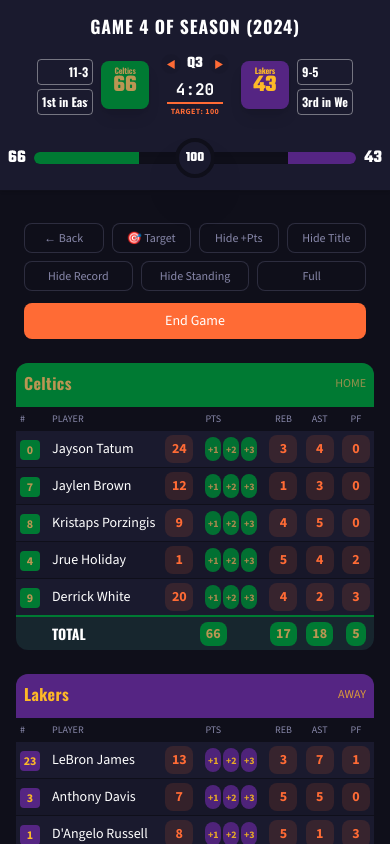
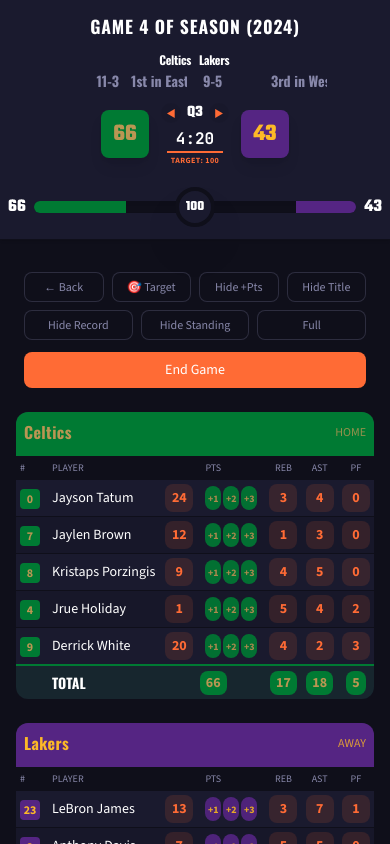
Before and after one commit to grayhaven7/scorebug, a React (Vite) app: page / in a window 390 px wide. Both pictures are taken after a click on the button "Resume Game". Shown: the top 844 px of the page. Built offline with nearby package versions, Linux system fonts and the light colour scheme.

Commit message:
Enhance TargetScoreBar component with dynamic max percentage calculation based on container size, improve GamePage layout for team names and scores, and update input styling for better consistency. Add new refs for responsive design adjustments.

```diff
--- a/src/pages/GamePage.tsx
+++ b/src/pages/GamePage.tsx
@@ -306,25 +306,32 @@
         </div>
       )}
 
-      <div className="flex items-center justify-between py-2 sm:py-4 md:py-8 gap-2">
-        {/* Home Team Score */}
-        <div className="flex items-center gap-2 sm:gap-4 md:gap-8 flex-1 justify-end min-w-0">
-          <div className="hidden sm:flex flex-col items-end text-right max-w-[140px] md:max-w-xs">
-            <p className="text-xs md:text-base font-semibold tracking-wider opacity-80 text-right" style={{ color: currentTheme.textSecondary }}>
-              HOME
+      <div className="flex flex-col items-center py-2 sm:py-4 md:py-8 gap-2">
+        {/* Team Names Row */}
+        <div className="flex items-center justify-between w-full gap-2 sm:gap-4 md:gap-8">
+          {/* Home Team Name */}
+          <div className="flex-1 flex flex-col items-end text-right min-w-0">
+            <p
+              className="text-xs xs:text-sm sm:text-base md:text-lg font-bold tracking-tight leading-tight"
+              style={{
+                fontFamily: currentTheme.headerFont,
+                color: currentTheme.textColor
+              }}
+              title={homeTeam.teamName}
+            >
+              {homeTeam.teamName}
             </p>
             {settings.scoreboardConfig.showRecord || settings.scoreboardConfig.showStanding ? (
-              <div className="flex gap-1 mt-1 justify-end">
+              <div className="flex gap-1 mt-0.5 justify-end">
                 {settings.scoreboardConfig.showRecord && (
                   <input
                     type="text"
                     placeholder="Record"
                     value={homeTeam.record || ''}
                     onChange={(e) => updateTeamDetails('home', 'record', e.target.value)}
-                    className="w-16 md:w-20 px-1 py-0.5 text-xs md:text-sm rounded border bg-transparent focus:outline-none text-right font-bold"
+                    className="w-16 md:w-20 px-1 py-0.5 text-sm md:text-base rounded border-0 bg-transparent focus:outline-none text-right font-bold"
                     style={{
-                      borderColor: 'rgba(255, 255, 255, 0.4)',
-                      color: '#ffffff',
+                      color: currentTheme.textSecondary,
                       fontFamily: currentTheme.headerFont
                     }}
                   />
@@ -335,10 +342,9 @@
                     placeholder="Standing"
                     value={homeTeam.standing || ''}
                     onChange={(e) => updateTeamDetails('home', 'standing', e.target.value)}
-                    className="w-16 md:w-20 px-1 py-0.5 text-xs md:text-sm rounded border bg-transparent focus:outline-none text-right font-bold"
+                    className="w-16 md:w-20 px-1 py-0.5 text-sm md:text-base rounded border-0 bg-transparent focus:outline-none text-right font-bold"
                     style={{
-                      borderColor: 'rgba(255, 255, 255, 0.4)',
-                      color: '#ffffff',
+                      color: currentTheme.textSecondary,
                       fontFamily: currentTheme.headerFont
                     }}
                   />
@@ -346,20 +352,36 @@
               </div>
             ) : null}
           </div>
-          {/* Mobile Team Name */}
-          <div className="sm:hidden min-w-0 shrink flex flex-col items-end">
-            {(settings.scoreboardConfig.showRecord || settings.scoreboardConfig.showStanding) && (
-              <div className="flex gap-1 mt-1 justify-end flex-col xs:flex-row items-end">
+
+          {/* Center spacer - matches quarter/timer width below */}
+          {(settings.scoreboardConfig.showQuarter || settings.scoreboardConfig.showTimer) ? (
+            <div className="hidden sm:flex flex-col items-center mx-1 xs:mx-2 sm:mx-4 md:mx-8 shrink-0 min-w-[60px] sm:min-w-[80px] md:min-w-[120px]">
+            </div>
+          ) : null}
+
+          {/* Away Team Name */}
+          <div className="flex-1 flex flex-col items-start text-left min-w-0">
+            <p
+              className="text-xs xs:text-sm sm:text-base md:text-lg font-bold tracking-tight leading-tight"
+              style={{
+                fontFamily: currentTheme.headerFont,
+                color: currentTheme.textColor
+              }}
+              title={awayTeam.teamName}
+            >
+              {awayTeam.teamName}
+            </p>
+            {settings.scoreboardConfig.showRecord || settings.scoreboardConfig.showStanding ? (
+              <div className="flex gap-1 mt-0.5 justify-start">
                 {settings.scoreboardConfig.showRecord && (
                   <input
                     type="text"
-                    placeholder="Rec"
-                    value={homeTeam.record || ''}
-                    onChange={(e) => updateTeamDetails('home', 'record', e.target.value)}
-                    className="w-14 xs:w-16 px-1 py-1 text-xs rounded border bg-transparent focus:outline-none text-right font-bold"
+                    placeholder="Record"
+                    value={awayTeam.record || ''}
+                    onChange={(e) => updateTeamDetails('away', 'record', e.target.value)}
+                    className="w-16 md:w-20 px-1 py-0.5 text-sm md:text-base rounded border-0 bg-transparent focus:outline-none text-left font-bold"
                     style={{
-                      borderColor: 'rgba(255, 255, 255, 0.4)',
-                      color: '#ffffff',
+                      color: currentTheme.textSecondary,
                       fontFamily: currentTheme.headerFont
                     }}
                   />
@@ -367,37 +389,29 @@
                 {settings.scoreboardConfig.showStanding && (
                   <input
                     type="text"
-                    placeholder="Std"
-                    value={homeTeam.standing || ''}
-                    onChange={(e) => updateTeamDetails('home', 'standing', e.target.value)}
-                    className="w-14 xs:w-16 px-1 py-1 text-xs rounded border bg-transparent focus:outline-none text-right font-bold"
+                    placeholder="Standing"
+                    value={awayTeam.standing || ''}
+                    onChange={(e) => updateTeamDetails('away', 'standing', e.target.value)}
+                    className="w-16 md:w-20 px-1 py-0.5 text-sm md:text-base rounded border-0 bg-transparent focus:outline-none text-left font-bold"
                     style={{
-                      borderColor: 'rgba(255, 255, 255, 0.4)',
-                      color: '#ffffff',
+                      color: currentTheme.textSecondary,
                       fontFamily: currentTheme.headerFont
                     }}
                   />
                 )}
               </div>
-            )}
+            ) : null}
           </div>
+        </div>
+
+        {/* Scores Row */}
+        <div className="flex items-center justify-between w-full gap-2 sm:gap-4 md:gap-8">
+          {/* Home Team Score */}
+          <div className="flex items-center gap-2 sm:gap-4 md:gap-8 flex-1 justify-end min-w-0">
             <div
               className="w-12 h-12 xs:w-16 xs:h-16 sm:w-20 sm:h-20 md:w-32 md:h-32 rounded-lg sm:rounded-2xl flex flex-col items-center justify-center relative overflow-hidden shadow-lg shrink-0"
               style={{ backgroundColor: homeTeam.primaryColor }}
             >
-            {/* Team Name at Top Center */}
-            <div className="absolute top-1 left-0 right-0 text-center px-1">
-              <p
-                className="text-[8px] xs:text-[10px] sm:text-xs md:text-sm font-bold tracking-tight leading-tight truncate"
-                style={{
-                  fontFamily: currentTheme.headerFont,
-                  color: homeTeam.secondaryColor
-                }}
-                title={homeTeam.teamName}
-              >
-                {homeTeam.teamName}
-              </p>
-            </div>
               <span
                 className="text-2xl xs:text-3xl sm:text-4xl md:text-7xl font-black relative z-10 leading-none"
                 style={{
@@ -469,19 +483,6 @@
               className="w-12 h-12 xs:w-16 xs:h-16 sm:w-20 sm:h-20 md:w-32 md:h-32 rounded-lg sm:rounded-2xl flex flex-col items-center justify-center relative overflow-hidden shadow-lg shrink-0"
               style={{ backgroundColor: awayTeam.primaryColor }}
             >
-            {/* Team Name at Top Center */}
-            <div className="absolute top-1 left-0 right-0 text-center px-1">
-              <p
-                className="text-[8px] xs:text-[10px] sm:text-xs md:text-sm font-bold tracking-tight leading-tight truncate"
-                style={{
-                  fontFamily: currentTheme.headerFont,
-                  color: awayTeam.secondaryColor
-                }}
-                title={awayTeam.teamName}
-              >
-                {awayTeam.teamName}
-              </p>
-            </div>
               <span
                 className="text-2xl xs:text-3xl sm:text-4xl md:text-7xl font-black relative z-10 leading-none"
                 style={{
@@ -492,77 +493,6 @@
                 {awayScore}
               </span>
             </div>
-          <div className="hidden sm:flex flex-col items-start text-left max-w-[140px] md:max-w-xs">
-            <p className="text-xs md:text-base font-semibold tracking-wider opacity-80 text-left" style={{ color: currentTheme.textSecondary }}>
-              AWAY
-            </p>
-            {settings.scoreboardConfig.showRecord || settings.scoreboardConfig.showStanding ? (
-              <div className="flex gap-1 mt-1 justify-start">
-                {settings.scoreboardConfig.showRecord && (
-                  <input
-                    type="text"
-                    placeholder="Record"
-                    value={awayTeam.record || ''}
-                    onChange={(e) => updateTeamDetails('away', 'record', e.target.value)}
-                    className="w-16 md:w-20 px-1 py-0.5 text-xs md:text-sm rounded border bg-transparent focus:outline-none text-left font-bold"
-                    style={{
-                      borderColor: 'rgba(255, 255, 255, 0.4)',
-                      color: '#ffffff',
-                      fontFamily: currentTheme.headerFont
-                    }}
-                  />
-                )}
-                {settings.scoreboardConfig.showStanding && (
-                  <input
-                    type="text"
-                    placeholder="Standing"
-                    value={awayTeam.standing || ''}
-                    onChange={(e) => updateTeamDetails('away', 'standing', e.target.value)}
-                    className="w-16 md:w-20 px-1 py-0.5 text-xs md:text-sm rounded border bg-transparent focus:outline-none text-left font-bold"
-                    style={{
-                      borderColor: 'rgba(255, 255, 255, 0.4)',
-                      color: '#ffffff',
-                      fontFamily: currentTheme.headerFont
-                    }}
-                  />
-                )}
-              </div>
-            ) : null}
-          </div>
-          {/* Mobile Team Name */}
-          <div className="sm:hidden min-w-0 shrink flex flex-col items-start">
-            {(settings.scoreboardConfig.showRecord || settings.scoreboardConfig.showStanding) && (
-              <div className="flex gap-1 mt-1 justify-start flex-col xs:flex-row items-start">
-                {settings.scoreboardConfig.showRecord && (
-                  <input
-                    type="text"
-                    placeholder="Rec"
-                    value={awayTeam.record || ''}
-                    onChange={(e) => updateTeamDetails('away', 'record', e.target.value)}
-                    className="w-14 xs:w-16 px-1 py-1 text-xs rounded border bg-transparent focus:outline-none text-left font-bold"
-                    style={{
-                      borderColor: 'rgba(255, 255, 255, 0.4)',
-                      color: '#ffffff',
-                      fontFamily: currentTheme.headerFont
-                    }}
-                  />
-                )}
-                {settings.scoreboardConfig.showStanding && (
-                  <input
-                    type="text"
-                    placeholder="Std"
-                    value={awayTeam.standing || ''}
-                    onChange={(e) => updateTeamDetails('away', 'standing', e.target.value)}
-                    className="w-14 xs:w-16 px-1 py-1 text-xs rounded border bg-transparent focus:outline-none text-left font-bold"
-                    style={{
-                      borderColor: 'rgba(255, 255, 255, 0.4)',
-                      color: '#ffffff',
-                      fontFamily: currentTheme.headerFont
-                    }}
-                  />
-                )}
-              </div>
-            )}
           </div>
         </div>
       </div>
```
Also changed, not shown: src/components/TargetScoreBar.tsx (+32 -6 lines), public/favicon.svg, vercel.json. Lines whose indentation alone changed are shown as unchanged.
